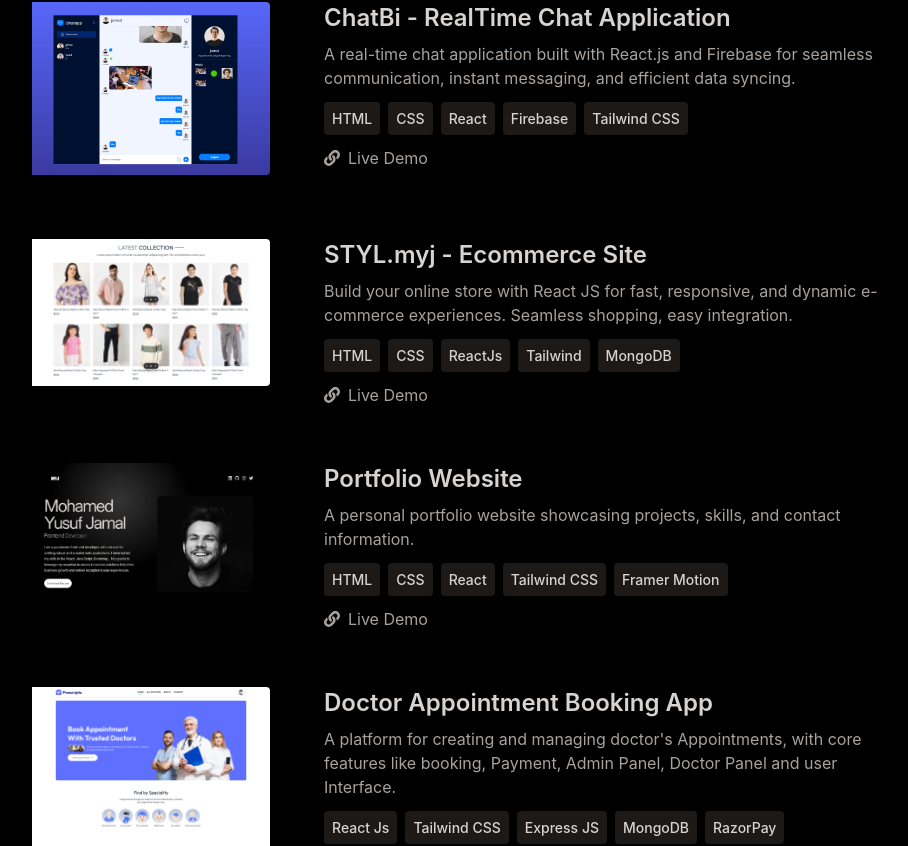
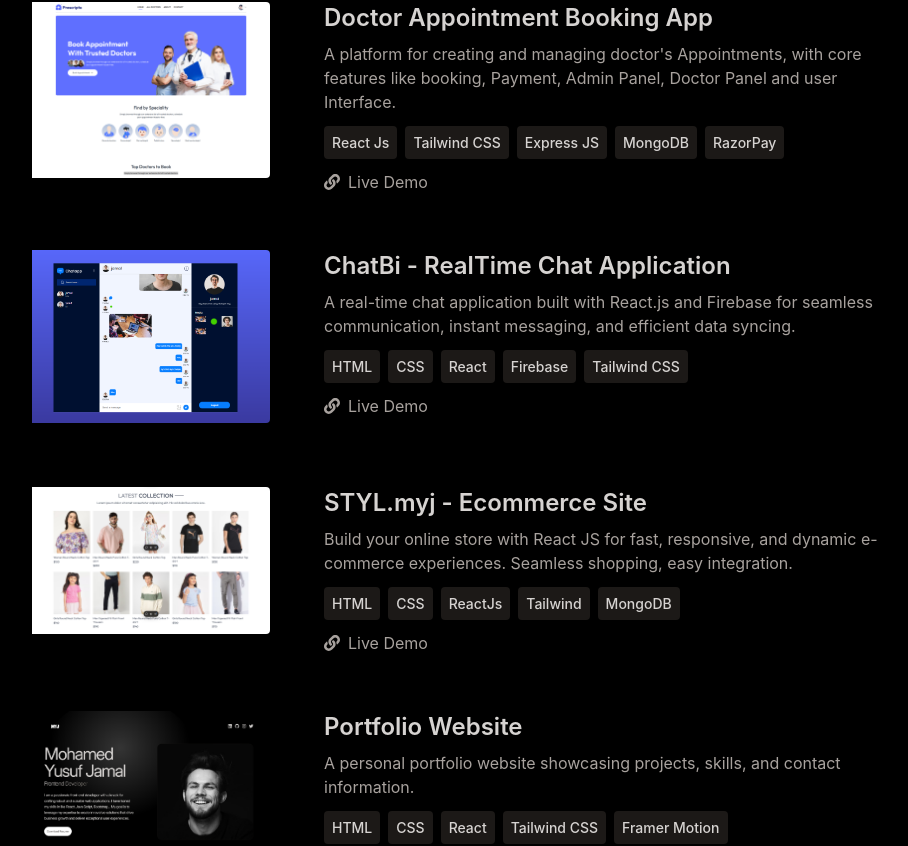
Before and after one commit to jam92444/Portfolio01, a React (Create React App) app: page / in a window 1280 px wide. Shown: the part 1877-2723 px from the top of the page, without its empty margins (180-1088 px from the left). Built offline with nearby package versions, Linux system fonts and the light colour scheme.

Commit message:
Doc App Uploaded

```diff
--- a/src/Components/Projects.jsx
+++ b/src/Components/Projects.jsx
@@ -108,7 +108,7 @@ const Projects = () => {
                 <p className="mt-4 mb-4 text-stone-400 flex flex-wrap items-center gap-2">
                   {" "}
                   <FaLink />
-                  <a href={project?.demo}>Live Demo</a>
+                  <a href={project?.demo} target="_blank">Live Demo</a>
                 </p>
               </motion.div>
             </div>
--- a/src/constants/index.js
+++ b/src/constants/index.js
@@ -3,7 +3,7 @@ import project2 from "../assets/projects/project-2.webp";
 import project3 from "../assets/projects/project-3.webp";
 import project4 from "../assets/projects/project-4.webp";
 import project5 from "../assets/projects/CProject1.webp";
-import certificate01 from "../assets/cert_1.png"
+import certificate01 from "../assets/cert_1.png";
 
 export const HERO_CONTENT = `I am a passionate front-end developer with a knack for crafting robust and scalable web applications. I have honed my skills in like  React ,Java Script, Bootstrap, . My goal is to leverage my expertise to create innovative solutions that drive business growth and deliver exceptional user experiences.`;
 
@@ -16,12 +16,31 @@ export const EXPERIENCES = [
     role: "Software Engineering Job Simulation",
     company: "Accenture.",
     description: `This immersive program has enhancing my problem-solving skills and preparing me for real-world challenges in the software engineering field. I'm grateful for the opportunity to learn from industry experts and to grow as a professional.`,
-    technologies: ["Cloud Architecture", "Security", "Programming", "Testing","Aglie"],
+    technologies: [
+      "Cloud Architecture",
+      "Security",
+      "Programming",
+      "Testing",
+      "Aglie",
+    ],
   },
-
 ];
 
 export const PROJECTS = [
+  {
+    title: "Doctor Appointment Booking App",
+    image: project4,
+    description:
+      "A platform for creating and managing doctor's Appointments, with core features like booking, Payment, Admin Panel, Doctor Panel and user Interface.",
+    technologies: [
+      "React Js",
+      "Tailwind CSS",
+      "Express JS",
+      "MongoDB",
+      "RazorPay",
+    ],
+    demo: "https://www.linkedin.com/posts/yusuf-jamal-106772293_fullstackproject-developers-mernstack-activity-7283482847250685953-9ODB?utm_source=share&utm_medium=member_desktop",
+  },
   {
     title: "ChatBi - RealTime Chat Application",
     image: project1,
@@ -43,16 +62,8 @@ export const PROJECTS = [
     image: project3,
     description:
       "A personal portfolio website showcasing projects, skills, and contact information.",
-    technologies: ["HTML", "CSS", "React", "Tailwind CSS","Framer Motion"],
-    demo:'https://mohamedyusufjamalportfolio.vercel.app/'
-  },
-  {
-    title: "Doctor Appointment Booking App",
-    image: project4,
-    description:
-      "A platform for creating and managing doctor's Appointments, with core features like booking, Payment, Admin Panel, Doctor Panel and user Interface.",
-    technologies: ["React Js", "Tailwind CSS", "Express JS","MongoDB","RazorPay"],
-    demo:'https://www.linkedin.com/posts/yusuf-jamal-106772293_fullstackproject-developers-mernstack-activity-7283482847250685953-9ODB?utm_source=share&utm_medium=member_desktop',
+    technologies: ["HTML", "CSS", "React", "Tailwind CSS", "Framer Motion"],
+    demo: "https://mohamedyusufjamalportfolio.vercel.app/",
   },
 ];
 export const CURRENT_PROJECTS = [
```
